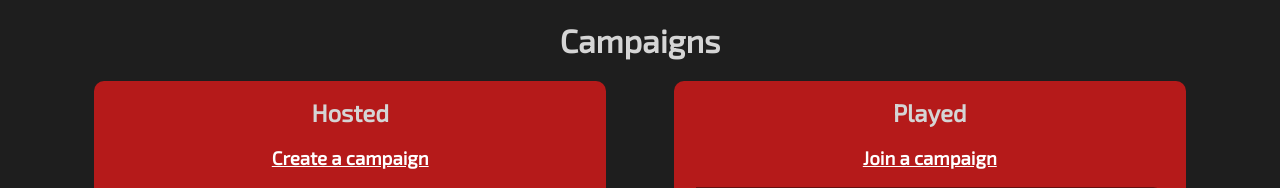
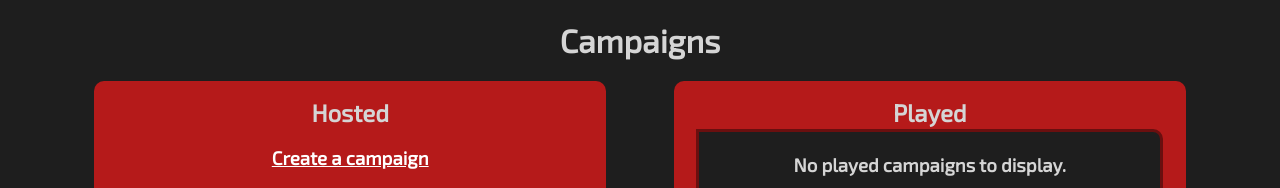
Before and after one commit to nrmalone/dungeonviewer, a PHP site: template app/views/campaign.php in a window 1280 px wide. Shown: the part 60-248 px from the top of the page. Run offline with PHP 8.4, Linux system fonts and the light colour scheme; the visitor is signed in with stand-in values (Sample User, id 1); the template is opened without the code that fills it: most values are stand-ins (such as "Sample title", 1, 10 or a date in 2020); some libraries are stand-ins or nearby versions.

Commit message:
attempting to fix errors with displaying played campaigns

```diff
--- a/app/controllers/campaign.php
+++ b/app/controllers/campaign.php
@@ -43,7 +43,7 @@ class Campaign extends Controller
         form tags aren't nested in table or split incorrectly when double checking HTML
         marking as issue on Github
         */
-        $campaignModel->joinCampaign($_POST);
+        //$campaignModel->joinCampaign($_POST);
         $this->view('join', $data);
     }
 
--- a/app/views/campaign.php
+++ b/app/views/campaign.php
@@ -46,8 +46,8 @@
         <!-- display played campaigns -->
         <div class="campaignDiv" style="vertical-align: top;">
             <h2 style="margin: 0.5em 0 0 0;">Played</h2>
-            <?php if ($data['campaignsPlayed']['campaigns'] != false) : ?>
-                <?php if (count($data['campaignsPlayed']['campaigns']) < 10) { echo '<h3><a href="' . ROOT . 'campaign/joincampaign" style="color: white; text-decoration: none; text-decoration: underline;">Join a campaign</a></h3>'; } ?>
+            <?php if (is_array($data['campaignsPlayed'])) : ?>
+                <?php if (is_countable($data['campaignsPlayed']['campaigns']) && count($data['campaignsPlayed']['campaigns']) < 10) { echo '<h3><a href="' . ROOT . 'campaign/joincampaign" style="color: white; text-decoration: none; text-decoration: underline;">Join a campaign</a></h3>'; } ?>
                 <?php foreach ($data['campaignsPlayed'] as $infoHolder): ?>
                     <?php
                         $pcCampaign = $infoHolder['campaigns'];
```
